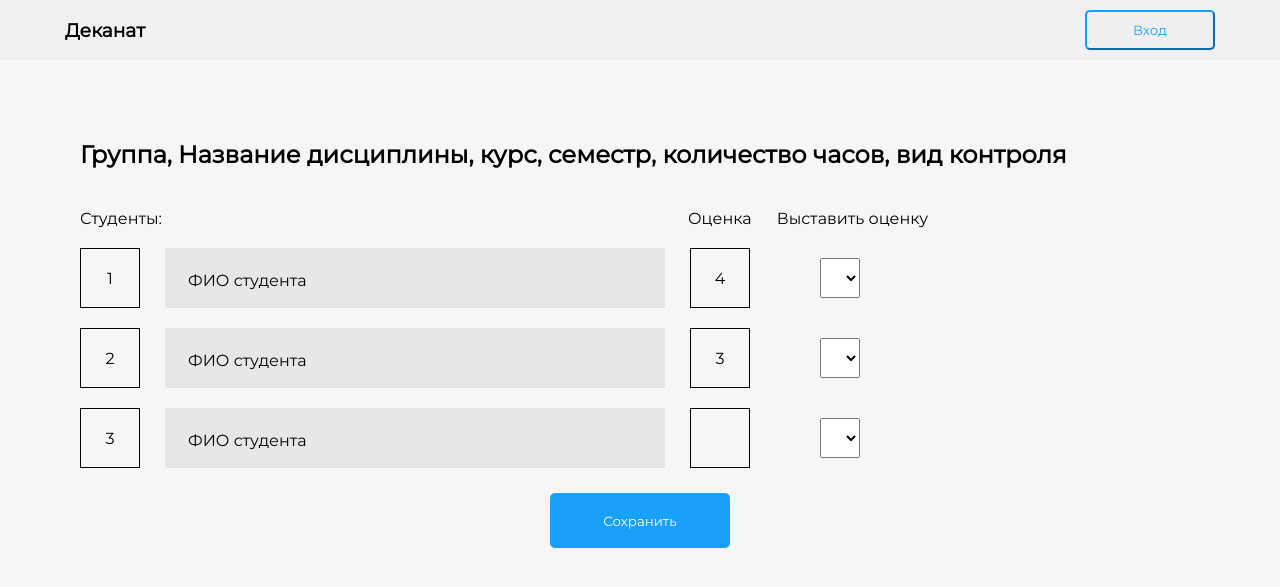
After one commit to gr421nidan/pop-it-mvc, a PHP site: template views/employees/evaluations.php in a window 1280 px wide. The commit adds this page. Shown: the top 587 px of the page. Run offline with PHP 8.4, Linux system fonts and the light colour scheme; the template is opened without the code that fills it, so the values that code supplies are empty.

Commit message:
Верстка страницы выставления оценок

```diff
--- a/app/Controller/Employees.php
+++ b/app/Controller/Employees.php
@@ -61,4 +61,9 @@ class Employees
     {
         return new View('employees.gradeStudent');
     }
+
+    public function evaluations(Request $request): string
+    {
+        return new View('employees.evaluations');
+    }
 }
--- a/public/css/style.css
+++ b/public/css/style.css
@@ -533,3 +533,78 @@ li{
     border: none;
     border-radius: 5px;
 }
+.desc_in_evaluations{
+    display: flex;
+    flex-direction: row;
+    gap: 25px;
+}
+.desc{
+    display: flex;
+    flex-direction: row;
+    gap: 526px;
+}
+.row_in_evaluations{
+    display: flex;
+    flex-direction: row;
+    gap: 25px;
+    align-items: center;
+}
+.counter_students{
+    display: inline-block;
+    width: 60px;
+    height: 60px;
+    border: 1px solid black;
+    padding: 20px;
+    text-align: center;
+
+}
+.column_in_evaluations{
+    display: flex;
+    flex-direction: column;
+    gap: 20px;
+}
+.fio_student{
+    width: 500px;
+    height: 60px;
+    background-color: #e7e7e7;
+    padding: 23px;
+}
+.evaluations_number{
+    display: inline-block;
+    width: 60px;
+    height: 60px;
+    border: 1px solid black;
+    padding: 20px;
+    text-align: center;
+}
+.evaluations_in_group{
+    width: 40px;
+    height: 40px;
+
+}
+.content_evaluations{
+    margin-top: 80px;
+    display: flex;
+    flex-direction: column;
+    gap: 40px;
+    margin-left: 80px;
+}
+.eval{
+    display: flex;
+    flex-direction: row;
+    gap: 70px;
+    align-items: center;
+}
+.btn{
+    height: 55px;
+    width: 180px;
+    color: white;
+    background-color: #18A0FB;
+    border: none;
+    border-radius: 5px;
+}
+.evaluations_button{
+    display: flex;
+    justify-content: center;
+    margin-top: 25px;
+}
--- a/routes/web.php
+++ b/routes/web.php
@@ -14,6 +14,9 @@ Route::add('GET','/students', [Controller\Employees::class, 'students'])->middle
 Route::add('GET','/groups', [Controller\Employees::class, 'groups'])->middleware('auth', 'roleEmployees');
 Route::add('GET','/disciplines', [Controller\Employees::class, 'disciplines'])->middleware('auth', 'roleEmployees');
 Route::add('GET','/gradeStudents', [Controller\Employees::class, 'gradeStudents'])->middleware('auth', 'roleEmployees');
-Route::add('GET','/groups/group', [Controller\Employees::class, 'group'])->middleware('auth', 'roleEmployees');
+Route::add(['GET', 'POST'],'/groups/group', [Controller\Employees::class, 'group'])->middleware('auth', 'roleEmployees');
 Route::add('GET','/student/grade', [Controller\Employees::class, 'studentGrade'])->middleware('auth', 'roleEmployees');
+Route::add(['GET', 'POST'],'/groups/group/evaluations', [Controller\Employees::class, 'evaluations'])->middleware('auth', 'roleEmployees');
+
+
 //->middleware('auth')
--- /dev/null
+++ b/views/employees/evaluations.php
@@ -0,0 +1,59 @@
+<div class="content_evaluations">
+    <h2>Группа, Название дисциплины, курс, семестр, количество часов, вид контроля</h2>
+    <div class="column_in_evaluations">
+        <div class="desc">
+            <p>Студенты:</p>
+            <div class="desc_in_evaluations">
+                <p>Оценка</p>
+                <p>Выставить оценку</p>
+            </div>
+        </div>
+        <div class="row_in_evaluations">
+            <div class="counter_students">1</div>
+            <p class="fio_student">ФИО студента</p>
+            <div class="eval">
+                <div class="evaluations_number">4</div>
+                <select class="evaluations_in_group">
+                    <option value=""></option>
+                    <option value="5">5</option>
+                    <option value="4">4</option>
+                    <option value="3">3</option>
+                    <option value="2">2</option>
+                </select>
+            </div>
+
+        </div>
+        <div class="row_in_evaluations">
+            <div class="counter_students">2</div>
+            <p class="fio_student">ФИО студента</p>
+            <div class="eval">
+                <div class="evaluations_number">3</div>
+                <select class="evaluations_in_group">
+                    <option value=""></option>
+                    <option value="5">5</option>
+                    <option value="4">4</option>
+                    <option value="3">3</option>
+                    <option value="2">2</option>
+                </select>
+            </div>
+        </div>
+        <div class="row_in_evaluations">
+            <div class="counter_students">3</div>
+            <p class="fio_student">ФИО студента</p>
+            <div class="eval">
+                <div class="evaluations_number"></div>
+                <select class="evaluations_in_group">
+                    <option value=""></option>
+                    <option value="5">5</option>
+                    <option value="4">4</option>
+                    <option value="3">3</option>
+                    <option value="2">2</option>
+                </select>
+            </div>
+        </div>
+    </div>
+</div>
+
+<div class="evaluations_button">
+    <button class="btn">Сохранить</button>
+</div>
```
